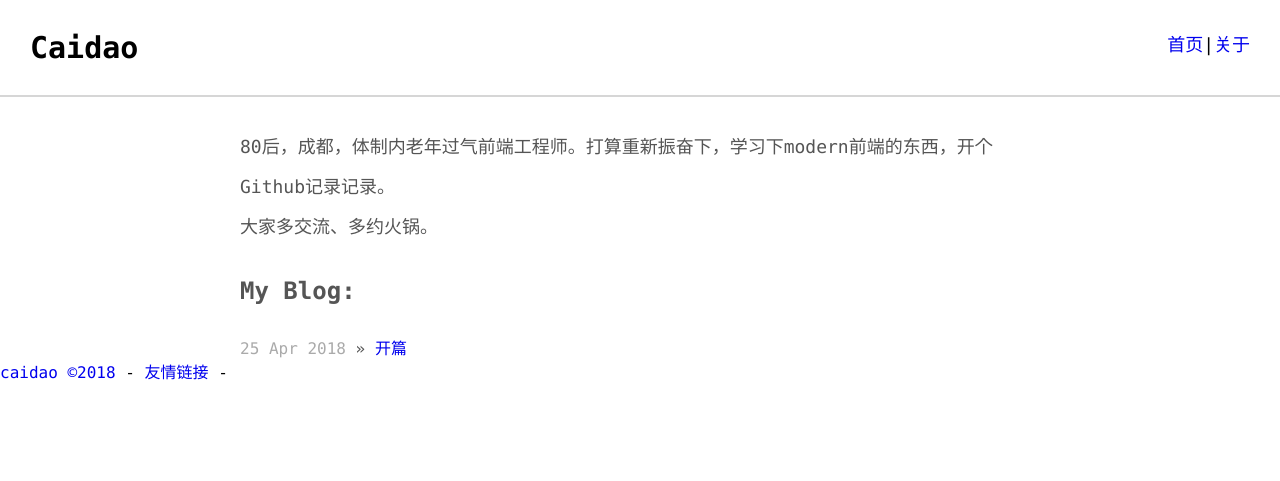
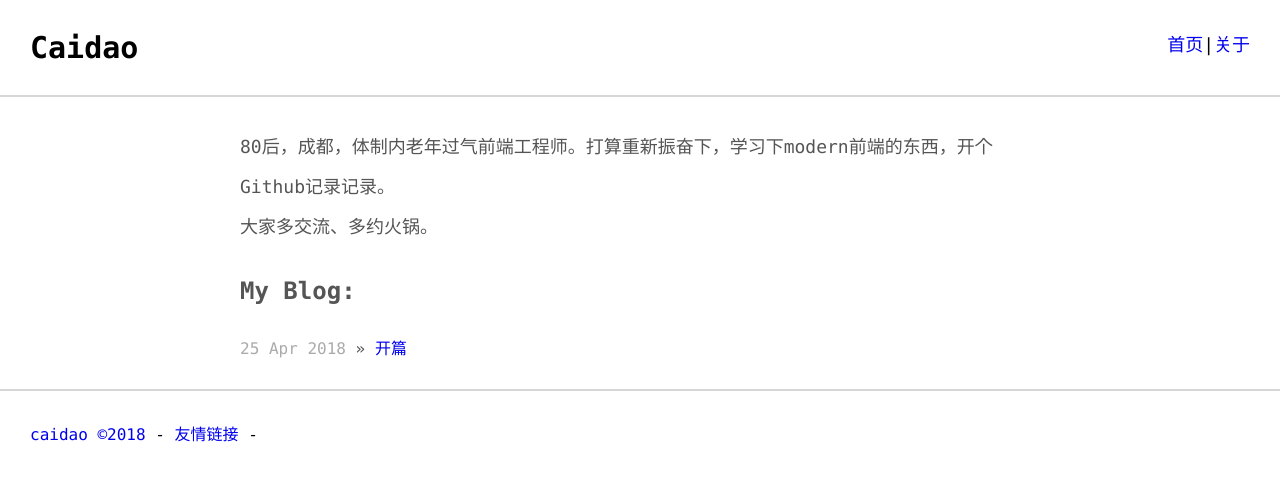
Before and after one commit to caidaozhang/caidaozhang.github.io, a Jekyll site: the page built from index.md, in a window 1280 px wide. Shown: the top 481 px of the page. Built offline with Jekyll 4.4.1, drawn with Linux system fonts in a browser that asks for light colours.

Commit message:
blog fixing

```diff
--- a/css/main.css
+++ b/css/main.css
@@ -38,7 +38,13 @@ header span {
 .wrapper .content .posts {
     padding-top: 30px;
     list-style-type: none;
+    padding-bottom: 30px;
 }
 .wrapper .content .posts span {
     color: #aaa;
 }
+footer {
+    padding: 30px;
+    border-top: 2px solid #d6d6d6;
+    overflow: hidden;
+}
```
